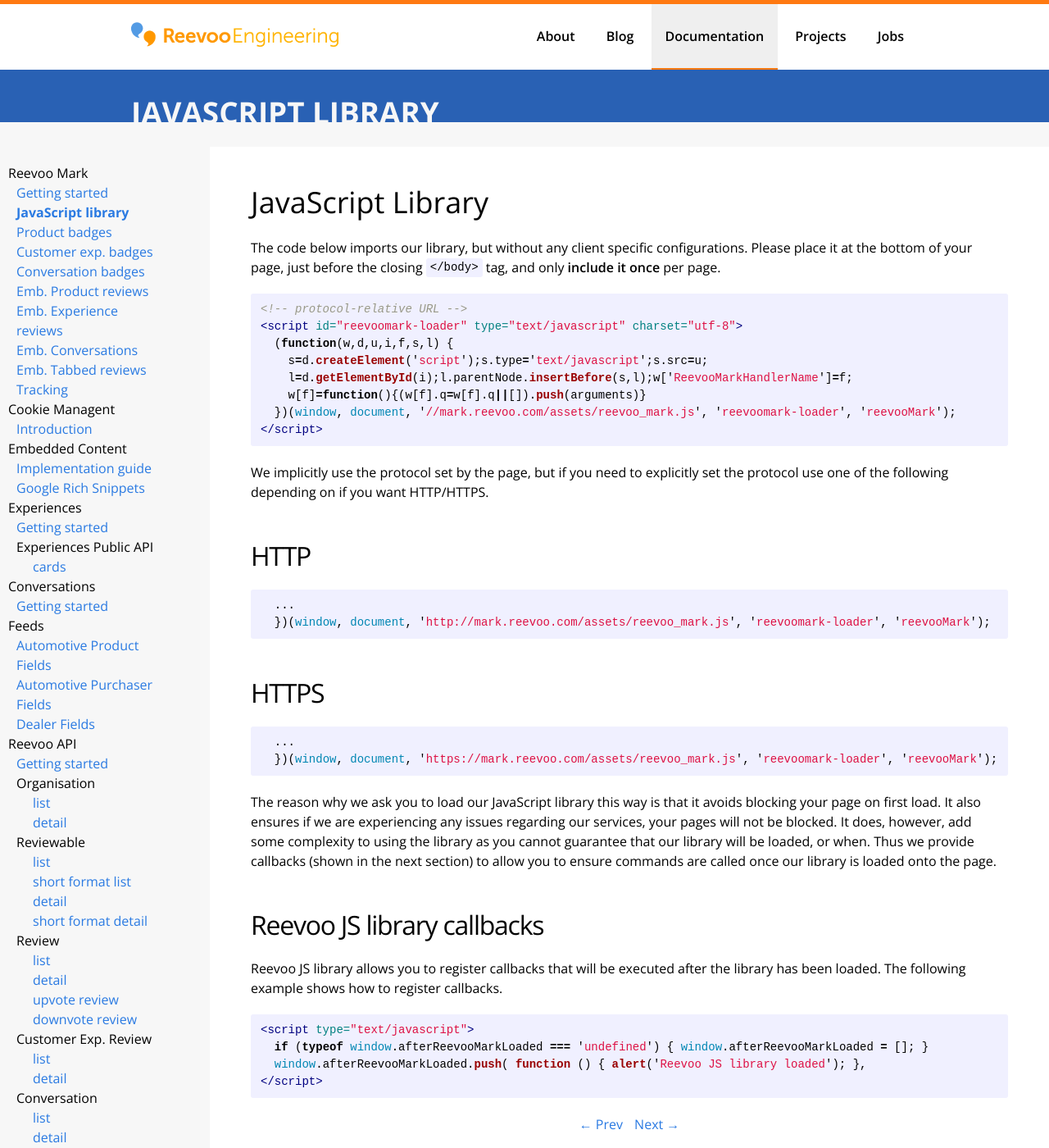
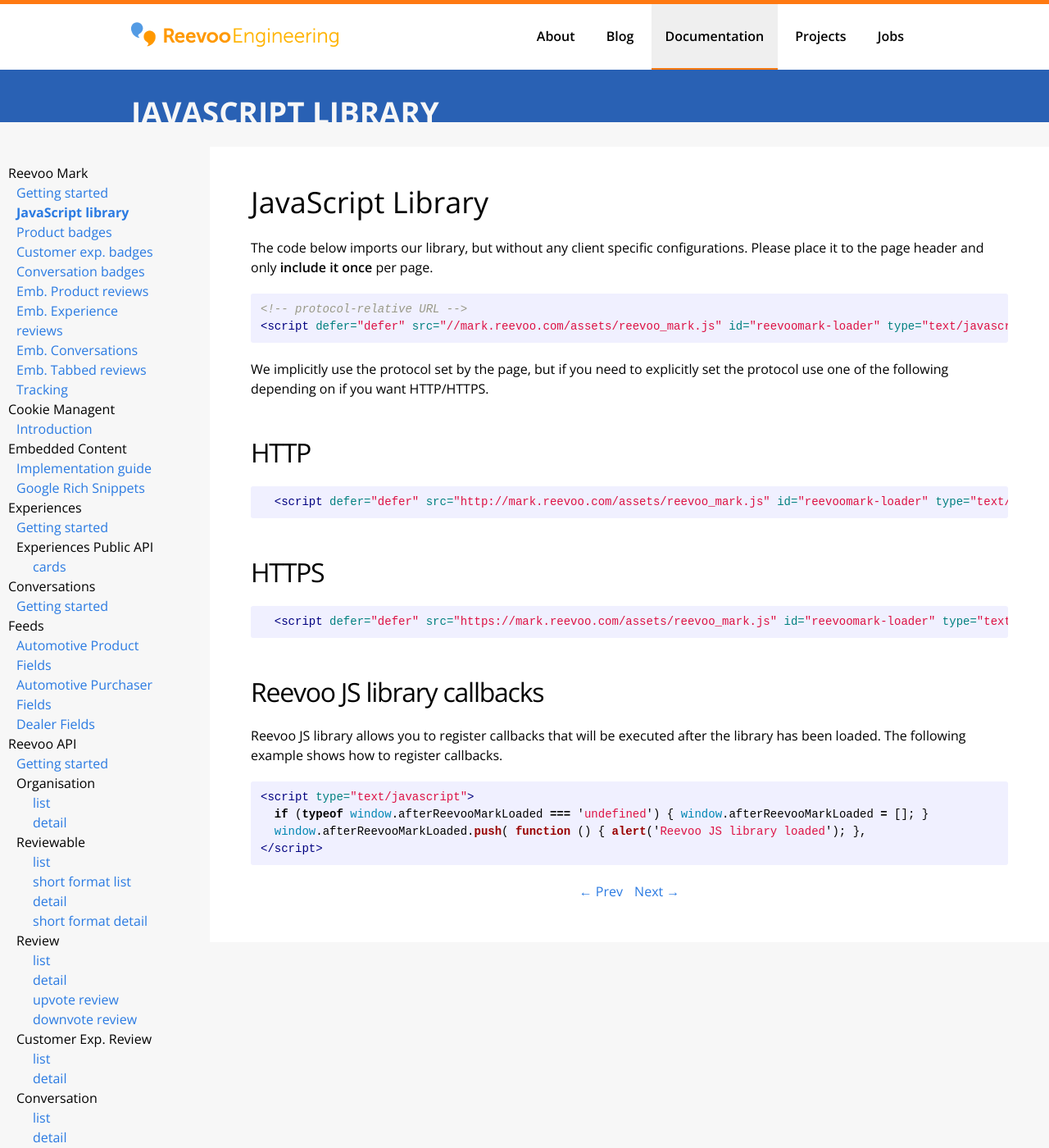
Before and after one commit to reevoo/reevoo.github.io, a Jekyll site: the page built from docs/reevoomark/javascript-library.markdown, in a window 1280 px wide and 1400 px high. Shown: the whole window at 82% size. Built offline with Jekyll 4.4.1, drawn with Linux system fonts in a browser that asks for light colours.

Commit message:
Add documentation for cookie management via script tag attributes
- chnages an example of including reevoomark javascript file. Defer attribute should make sure, the script is initialized at the moment everything is loaded.

````diff
--- a/docs/reevoomark/javascript-library.markdown
+++ b/docs/reevoomark/javascript-library.markdown
@@ -11,17 +11,11 @@
 JavaScript Library
 =============================
 
-The code below imports our library, but without any client specific configurations. Please place it at the bottom of your page, just before the closing ```</body>``` tag, and only __include it once__ per page.
+The code below imports our library, but without any client specific configurations. Please place it to the page header and only __include it once__ per page.
 
 {% highlight html %}
 <!-- protocol-relative URL -->
-<script id="reevoomark-loader" type="text/javascript" charset="utf-8">
-  (function(w,d,u,i,f,s,l) {
-    s=d.createElement('script');s.type='text/javascript';s.src=u;
-    l=d.getElementById(i);l.parentNode.insertBefore(s,l);w['ReevooMarkHandlerName']=f;
-    w[f]=function(){(w[f].q=w[f].q||[]).push(arguments)}
-  })(window, document, '//mark.reevoo.com/assets/reevoo_mark.js', 'reevoomark-loader', 'reevooMark');
-</script>
+<script defer="defer" src="//mark.reevoo.com/assets/reevoo_mark.js" id="reevoomark-loader" type="text/javascript"></script>
 {% endhighlight %}
 
 We implicitly use the protocol set by the page, but if you need to explicitly set the protocol use one of the following depending on if you want HTTP/HTTPS.
@@ -29,20 +23,16 @@
 HTTP
 ----
 
-{% highlight javascript %}
-  ...
-  })(window, document, 'http://mark.reevoo.com/assets/reevoo_mark.js', 'reevoomark-loader', 'reevooMark');
+{% highlight html %}
+  <script defer="defer" src="http://mark.reevoo.com/assets/reevoo_mark.js" id="reevoomark-loader" type="text/javascript"></script>
 {% endhighlight %}
 
 HTTPS
 -----
 
-{% highlight javascript %}
-  ...
-  })(window, document, 'https://mark.reevoo.com/assets/reevoo_mark.js', 'reevoomark-loader', 'reevooMark');
+{% highlight html %}
+  <script defer="defer" src="https://mark.reevoo.com/assets/reevoo_mark.js" id="reevoomark-loader" type="text/javascript"></script>
 {% endhighlight %}
-
-The reason why we ask you to load our JavaScript library this way is that it avoids blocking your page on first load. It also ensures if we are experiencing any issues regarding our services, your pages will not be blocked. It does, however, add some complexity to using the library as you cannot guarantee that our library will be loaded, or when. Thus we provide callbacks (shown in the next section) to allow you to ensure commands are called once our library is loaded onto the page.
 
 Reevoo JS library callbacks
 ----
````
Also changed, not shown: docs/cookie-management/introduction.markdown (+24 -1 lines), docs/reevoomark/getting-started.markdown (+2 -8 lines).
